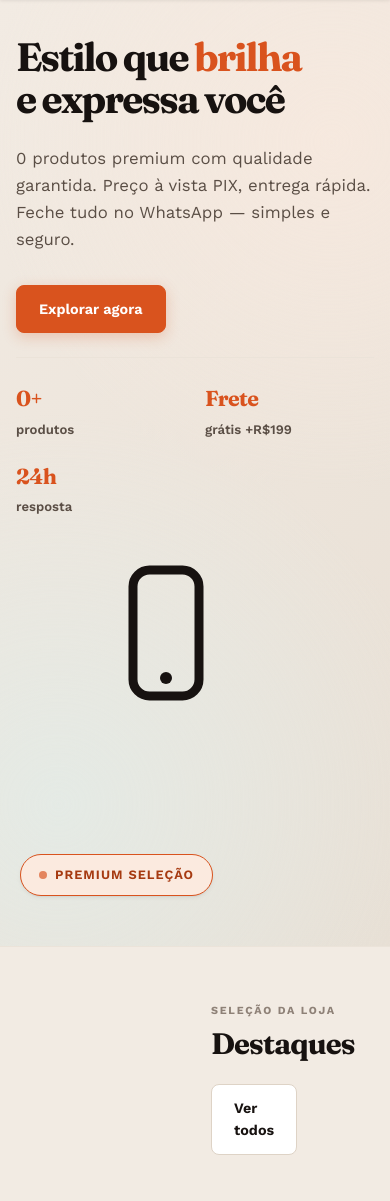
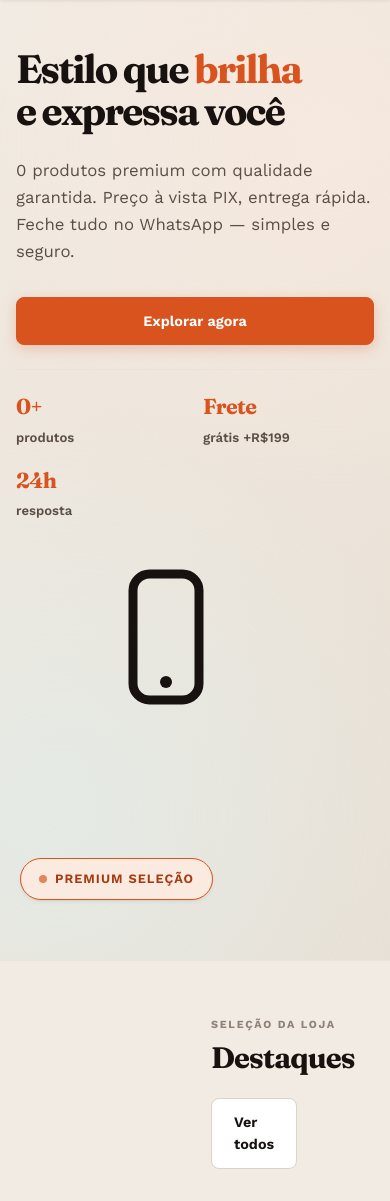
Before and after one commit to yurialexandera1/loja, a Django app: page / in a window 390 px wide. Shown: the part 181-1382 px from the top of the page. Run offline with Django 4.2, Linux system fonts and the light colour scheme; data that the repository does not hold is empty; parts of the project's set-up code (start-up, migrations or seed data) failed here and were passed over.

Commit message:
feat: enhance mobile responsiveness for hero and key sections

```diff
--- a/static/store/css/loja.css
+++ b/static/store/css/loja.css
@@ -512,10 +512,14 @@ main { flex: 1; }
   .fieldgrid { grid-template-columns: 1fr; }
   .trust { grid-template-columns: 1fr; }
   .fgrid { grid-template-columns: 1fr; }
-  .hero { padding: 36px 0 30px; }
+  .hero-modern { padding: 48px 0 40px; }
+  .hero-buttons { flex-direction: column; }
+  .hero-buttons .btn { width: 100%; }
+  .hero-benefits { grid-template-columns: 1fr 1fr; gap: 16px; padding-top: 20px; }
   .hero-mosaic { gap: 10px; padding: 7%; }
   .hero-facts { gap: 22px; }
   .cat-showcase { grid-auto-columns: 124px; gap: 12px; }
+  .strip { padding: 32px 24px; gap: 20px; }
   .panel-main { padding: 18px 16px 44px; gap: 16px; }
   .kpis { grid-template-columns: 1fr 1fr; gap: 10px; }
 }
```
